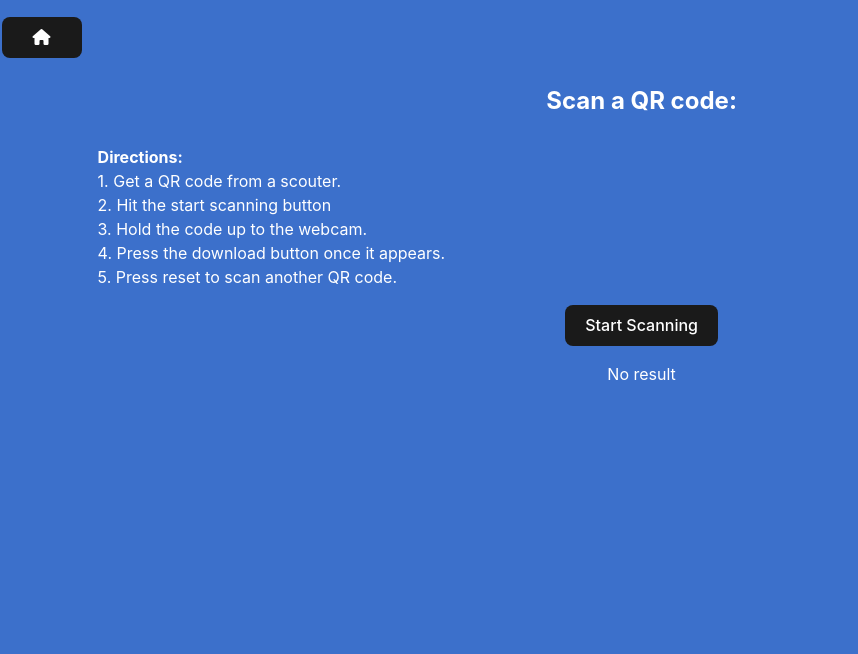
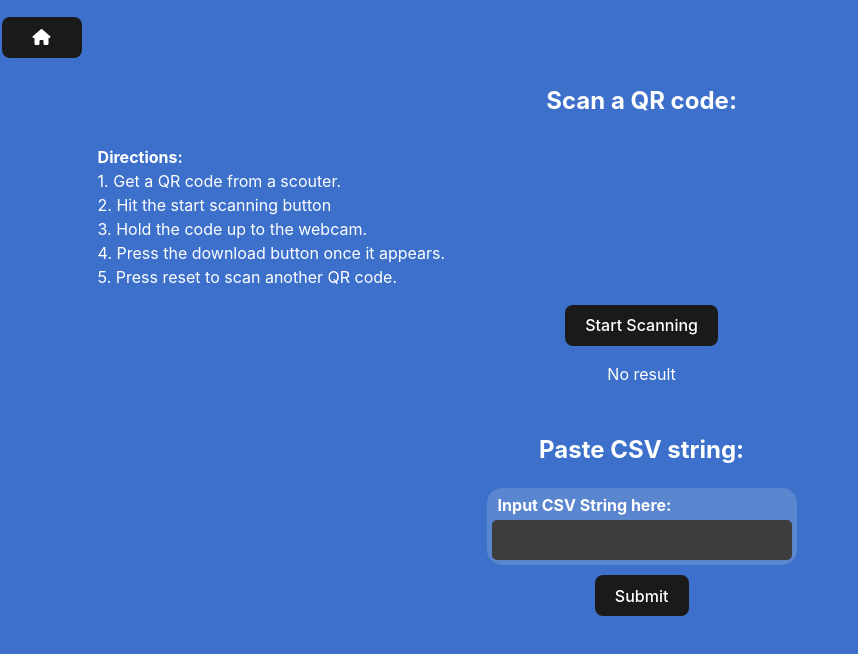
Before and after one commit to PilotBoi2337/PilotBoi2337.github.io, a React (Vite) app: page / in a window 1280 px wide. Both pictures are taken after a click on the button 1185 px from the left and 92 px from the top of the page. Shown: the top 654 px of the page, without its empty margins (0-858 px from the left). Built offline with nearby package versions, Linux system fonts and the light colour scheme.

Commit message:
added direct CSV string to file download, changed default climbStartTime to 0

```diff
--- a/src/App.jsx
+++ b/src/App.jsx
@@ -63,7 +63,7 @@ function App() {
     autoArr = [];
     teleArr = [];
     //deselecting climb
-    climbStartTime = 'no climb';
+    climbStartTime = 0;
     document.getElementById('climbB').classList.remove('selected');
   }
 
@@ -313,6 +313,16 @@ function App() {
     }
   }
 
+  function generateCSV() {
+    var csvString = document.getElementById('csvString').value;
+    console.log(csvString);
+    const csvBlob = new Blob([csvString], { type: 'text/csv' });
+    const fileUrl = URL.createObjectURL(csvBlob);
+    console.log(fileUrl);
+    document.getElementById('downloadB').href = fileUrl;
+    document.getElementById('downloadB').classList.remove('hidden');
+  }
+
   function logNote(note) {
     //a note is picked up
 
@@ -433,7 +443,7 @@ function App() {
       climbStartTime = (climbStart - startTime)/1000;
     } else {
       //deselecting climb
-      climbStartTime = 'no climb';
+      climbStartTime = 0;
       document.getElementById('climbB').classList.remove('selected');
     }
 
@@ -524,8 +534,8 @@ function App() {
   }
 
   function nextPage3() {
-    if(climbStartTime == undefined){climbStartTime = "noClimb";}
-    qrData3 = saveAsCSV(["endgame", climbStartTime]);
+    if(climbStartTime == undefined){climbStartTime = 0;}
+    qrData3 = saveAsCSV([climbStartTime]);
     console.log(qrData3);
     qrData = qrData1 + qrData2 + qrData3 + qrData4;
     console.log(qrData);
@@ -679,6 +689,14 @@ function App() {
           <p>{scannedData}</p>
           {downloadUrl && <a href={downloadUrl}>Download CSV</a>}
           <button id="resetDownloadB" class="hidden" style={{margin: '10px', borderRadius: '30px', backgroundColor: 'rgb(226, 111, 111)'}} onClick={handleStopScan}>Reset</button>
+
+          <h2 style={{margin: '10px', marginTop: '30px'}}>Paste CSV string:</h2>
+          <div class="question">
+            <label for="csvString">Input CSV String here:</label>
+            <input type="text" id="csvString"></input>
+          </div>
+          <button onClick={() => generateCSV()}>Submit</button>
+          <a style={{margin: '10px', marginTop: '30px'}} class="hidden" id="downloadB">download CSV</a>
       </div>
 
       <div class="page hidden page2" id="page2">
@@ -817,7 +835,7 @@ function App() {
           title={qrTitle}
           data={finalData}
         />
-        <button class="restart" style={{position: 'absolute', top: '70%'}} onClick={() => restart()}>Restart &nbsp;<i class="fa-solid fa-arrows-rotate"></i></button>
+        <button class="restart" style={{marginTop: '100px'}} onClick={() => restart()}>Restart &nbsp;<i class="fa-solid fa-arrows-rotate"></i></button>
       </div>
     </div>
   );
```
